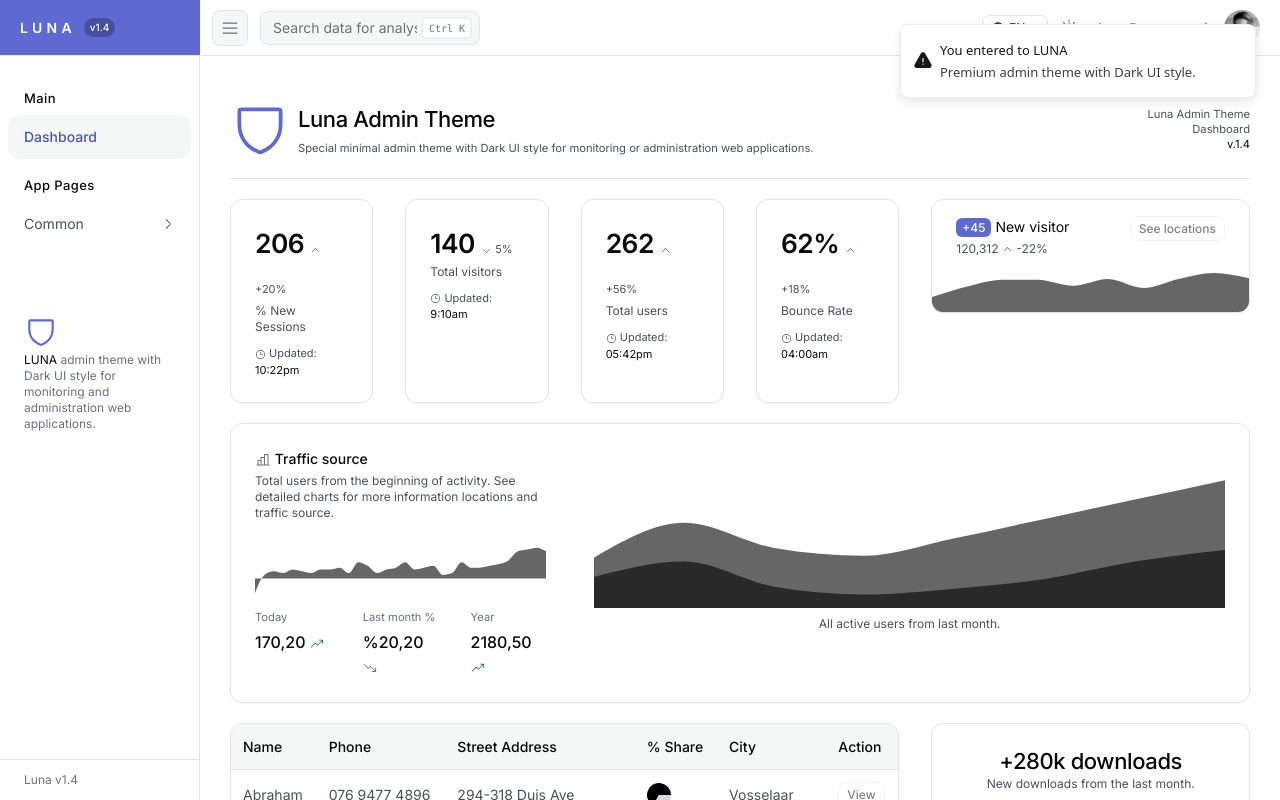
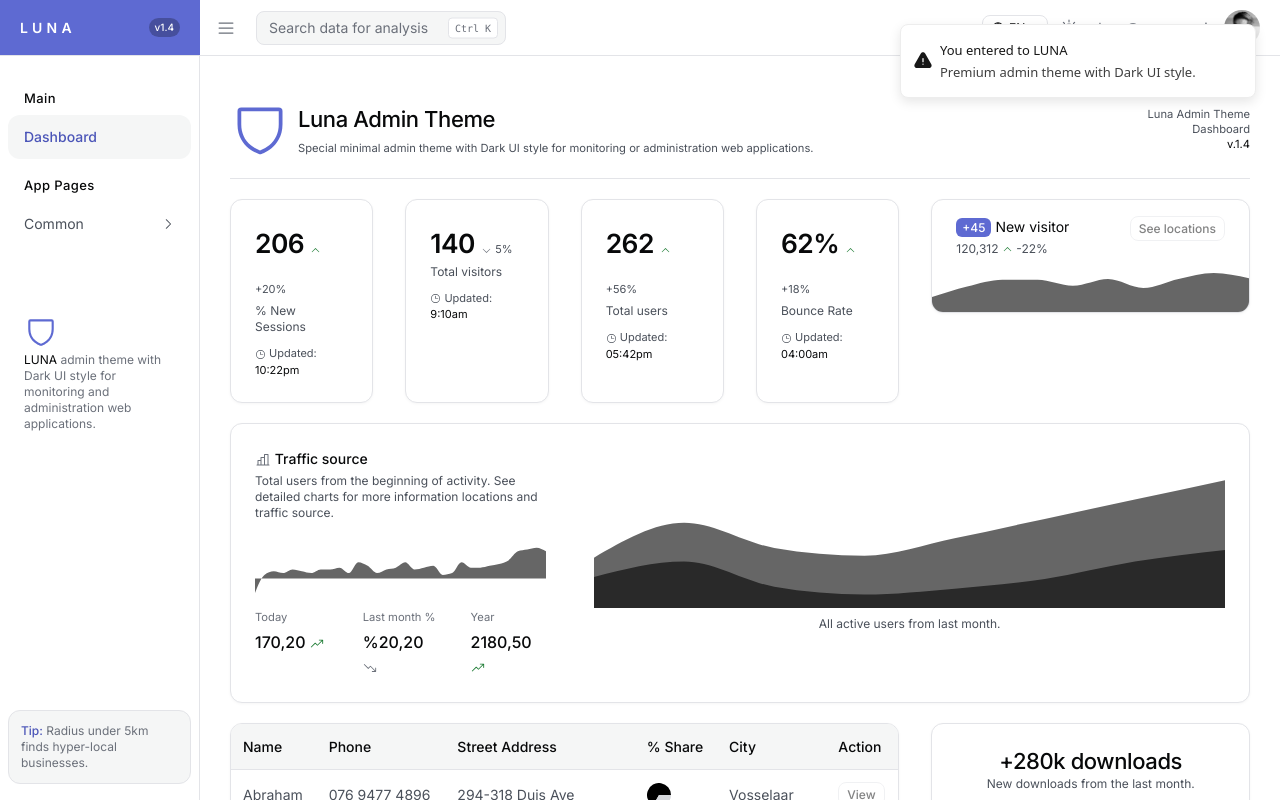
Before and after one commit to louischoleski/leadeasygen-app, a React (Vite) app: page / in a window 1280 px wide. Shown: the top 800 px of the page. Built offline with nearby package versions, Linux system fonts and the light colour scheme.

Commit message:
feat: polish sidebar - right-align version, remove footer, add tips section

```diff
--- a/src/components/Navbar.tsx
+++ b/src/components/Navbar.tsx
@@ -41,7 +41,7 @@ export default function Navbar({ onToggleNav }: { onToggleNav: () => void }) {
       {/* Brand slab: desktop luxury only — 140px on tablet, 200px on desktop, gone on mobile */}
       <Link
         to="/"
-        className="hidden h-full shrink-0 items-center gap-2 bg-primary transition-colors hover:bg-primary-hover md:flex md:w-[140px] md:px-4 lg:w-[200px] lg:px-5"
+        className="hidden h-full shrink-0 items-center justify-between bg-primary transition-colors hover:bg-primary-hover md:flex md:w-[140px] md:px-4 lg:w-[200px] lg:px-5"
       >
         <span className="text-sm font-semibold tracking-[0.2em] text-on-primary uppercase lg:tracking-[0.3em]">
           Luna
@@ -55,7 +55,7 @@ export default function Navbar({ onToggleNav }: { onToggleNav: () => void }) {
         type="button"
         aria-label="Toggle navigation"
         onClick={onToggleNav}
-        className="flex h-11 w-11 cursor-pointer items-center justify-center rounded-md text-ink-subtle transition-colors hover:text-ink md:ml-3 md:h-9 md:w-9 md:border md:border-hairline md:bg-surface-2 md:hover:bg-surface-3"
+        className="flex h-11 w-11 cursor-pointer items-center justify-center rounded-md text-ink-subtle transition-colors hover:text-ink md:ml-2 md:h-9 md:w-9"
       >
         <List size={20} aria-hidden="true" />
       </button>
@@ -68,7 +68,7 @@ export default function Navbar({ onToggleNav }: { onToggleNav: () => void }) {
           type="search"
           aria-label="Search"
           placeholder="Search data for analysis"
-          className="w-[220px] rounded-md border border-hairline bg-surface-2 py-1.5 pr-12 pl-3 text-sm text-ink outline-none placeholder:text-ink-subtle focus:ring-2 focus:ring-primary-focus/50"
+          className="w-[250px] rounded-md border border-hairline bg-surface-2 py-1.5 pr-12 pl-3 text-sm text-ink outline-none placeholder:text-ink-subtle focus:ring-2 focus:ring-primary-focus/50"
         />
         <kbd className="pointer-events-none absolute top-1/2 right-2 -translate-y-1/2 rounded border border-hairline bg-surface-1 px-1.5 py-0.5 font-mono text-[10px] text-ink-subtle">
           {SHORTCUTS.search.label(os)}
--- a/src/components/Sidebar.tsx
+++ b/src/components/Sidebar.tsx
@@ -3,6 +3,13 @@ import { useState } from 'react'
 import { NavLink } from 'react-router-dom'
 import { locales, useLocale } from '../hooks/useLocale'
 import { useTheme } from '../hooks/useTheme'
+
+const tips = [
+  { label: 'Tip', text: 'Use radius + keywords together for tighter lead targeting.' },
+  { label: 'Tip', text: 'Radius under 5km finds hyper-local businesses.' },
+  { label: 'New', text: 'Export results directly to CSV from the dashboard.' },
+  { label: 'Did you know?', text: "Visiting a business's website often reveals emails not listed on Maps." },
+]
 
 const categoryClass = 'mt-2.5 px-6 py-2 text-eyebrow text-ink'
 const itemClass = 'mx-2 flex h-11 items-center rounded-lg px-4 transition-colors'
@@ -19,6 +26,7 @@ export default function Sidebar({ open, onNavigate }: Props) {
   const [commonOpen, setCommonOpen] = useState(false)
   const { theme, toggleTheme } = useTheme()
   const { locale, setLocale } = useLocale()
+  const [tip] = useState(() => tips[Math.floor(Math.random() * tips.length)])
 
   return (
     <aside
@@ -74,6 +82,13 @@ export default function Sidebar({ open, onNavigate }: Props) {
         </ul>
       </nav>
 
+      {/* Rotating onboarding tip — desktop only, the drawer is too cramped */}
+      <div className="mx-2 mt-auto mb-4 hidden rounded-lg border border-hairline bg-surface-2 p-3 md:block">
+        <p className="text-xs text-ink-subtle">
+          <span className="font-medium text-link">{tip.label}:</span> {tip.text}
+        </p>
+      </div>
+
       {/* Locale and theme live in the navbar on md+; the drawer hosts them on mobile */}
       <div className="border-t border-hairline px-6 py-4 md:hidden">
         <div className="text-eyebrow mb-2 text-ink">Settings</div>
@@ -101,7 +116,6 @@ export default function Sidebar({ open, onNavigate }: Props) {
           {theme === 'dark' ? 'Dark mode' : 'Light mode'}
         </button>
       </div>
-      <div className="border-t border-hairline px-6 py-3 text-xs text-ink-subtle">Luna v1.4</div>
     </aside>
   )
 }
```
